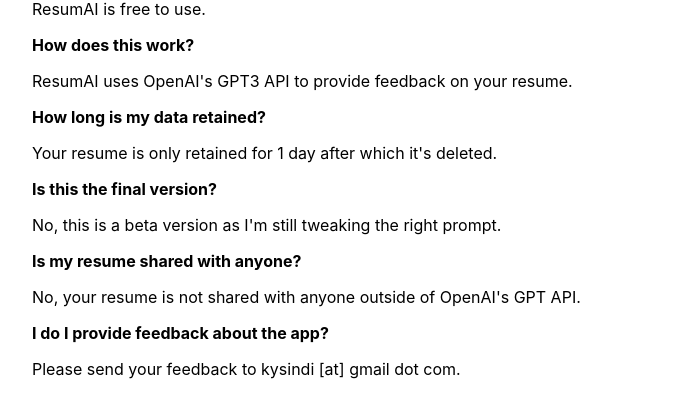
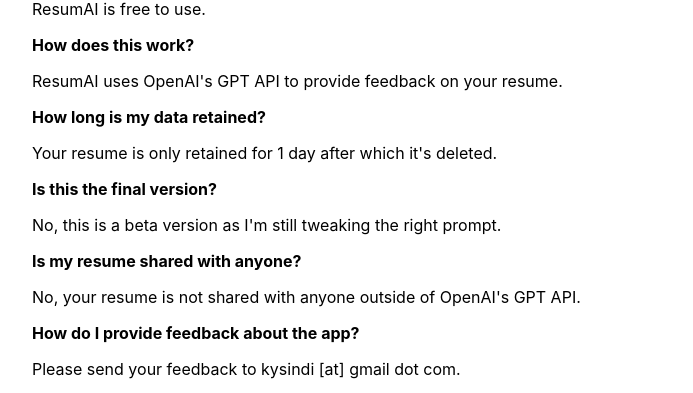
Before and after one commit to ksindi/resumai, a React (Create React App) app in the folder frontend/: page / in a window 1280 px wide. Shown: the part 1377-1770 px from the top of the page, without its empty margins (208-901 px from the left). Built offline with nearby package versions, Linux system fonts and the light colour scheme; no server answers.

Commit message:
FAQ fix (#7)
* textAlign: center

* textAlign: left

* FAQ fix

```diff
--- a/frontend/src/App.js
+++ b/frontend/src/App.js
@@ -60,7 +60,7 @@
         </li>
         <li>
           <strong>How does this work?</strong>
-          <p>ResumAI uses OpenAI's GPT3 API to provide feedback on your resume.</p>
+          <p>ResumAI uses OpenAI's GPT API to provide feedback on your resume.</p>
         </li>
         <li>
           <strong>How long is my data retained?</strong>
@@ -75,7 +75,7 @@
           <p>No, your resume is not shared with anyone outside of OpenAI's GPT API.</p>
         </li>
         <li>
-          <strong>I do I provide feedback about the app?</strong>
+          <strong>How do I provide feedback about the app?</strong>
           <p>Please send your feedback to kysindi [at] gmail dot com.</p>
         </li>
         <li>
```
